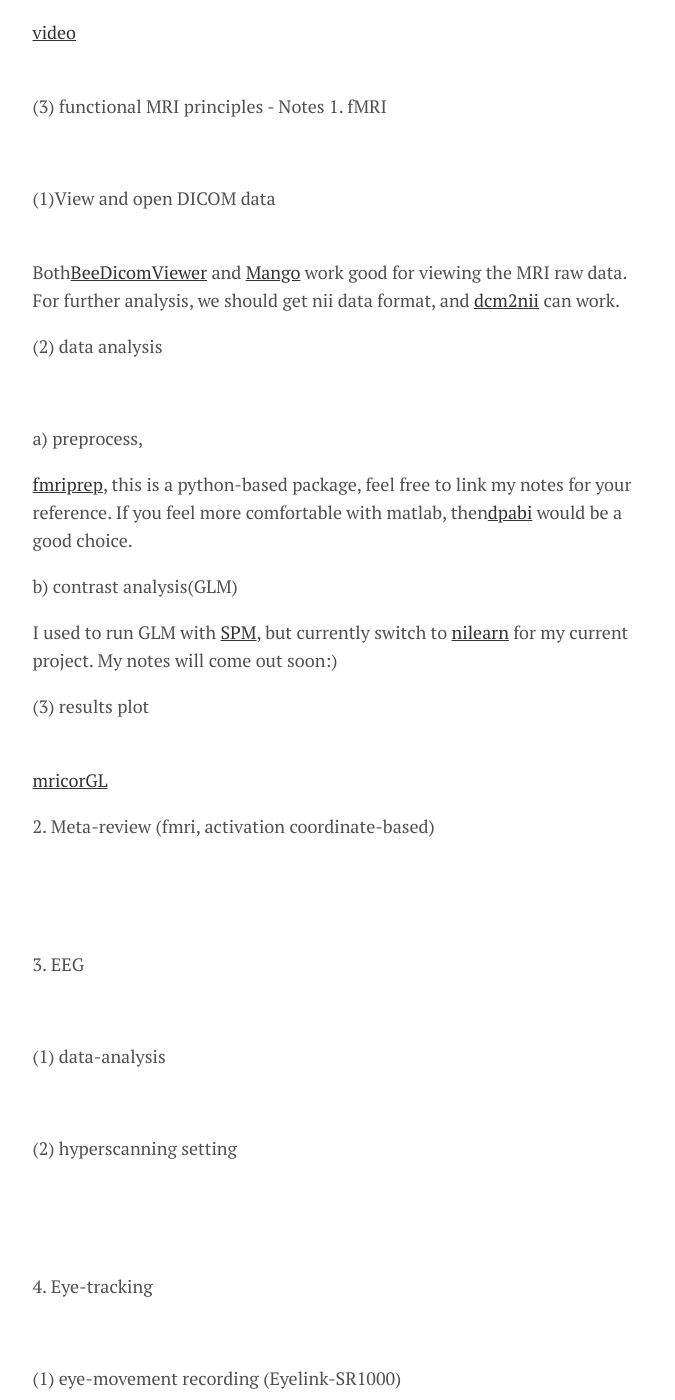
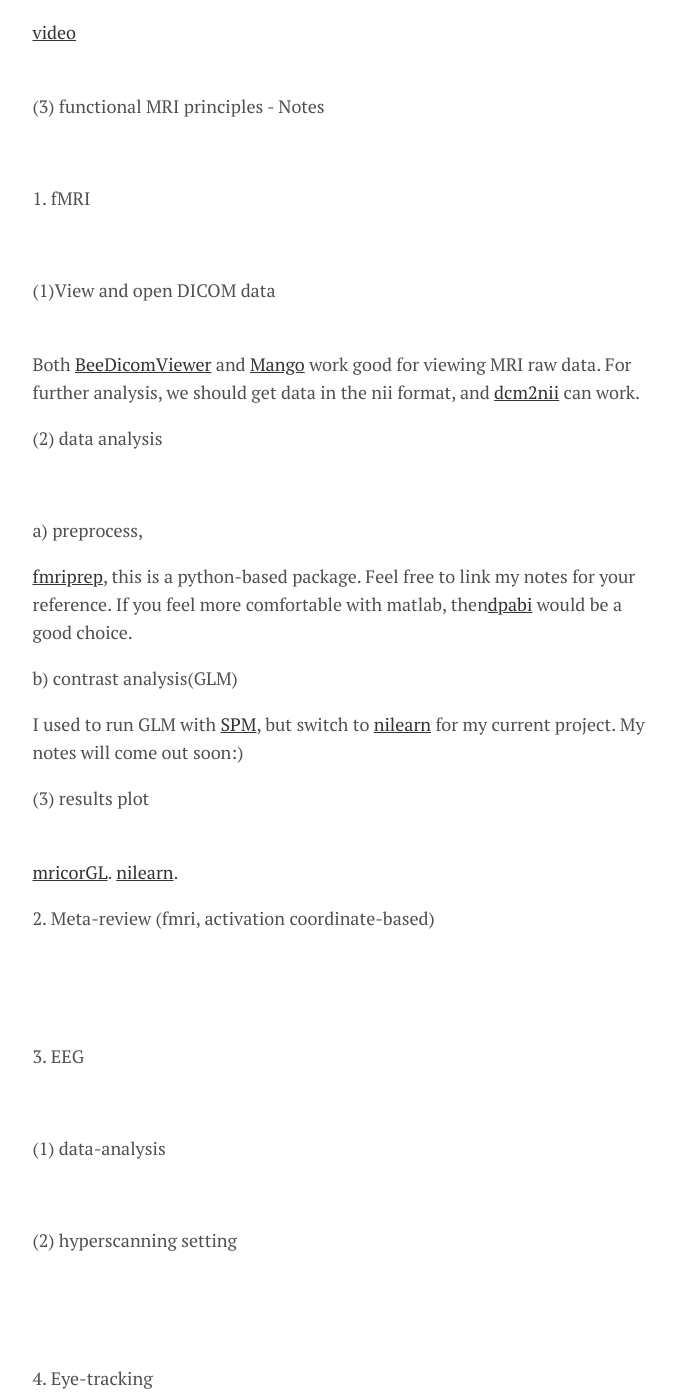
Before and after one commit to wu-shuyi/wu-shuyi.github.io, a Jekyll site: the page built from menu/learning resources.md, in a window 1280 px wide and 1400 px high, scrolled down 2062 px. Shown: the whole window, without its empty margins (300-975 px from the left). Built offline with Jekyll 4.4.1, drawn with Linux system fonts in a browser that asks for light colours.

Commit message:
Update learning resources.md

```diff
--- a/menu/learning resources.md
+++ b/menu/learning resources.md
@@ -56,23 +56,23 @@ Here I would share some of my learning notes and open materials. <br>
 
 
 
-<font size="4.5"> Notes </font>
-
+<font size="4.5"> Notes </font><br>
 <font size="4.5">  1. fMRI </font> <br>
 <font size="4"> (1)View and open DICOM data </font>  <br>
-Both[BeeDicomViewer](https://beedicom.com/) and [Mango](http://mangoviewer.com/usingmango.html) work good for viewing the MRI raw data.
-For further analysis, we should get nii data format, and [dcm2nii](https://www.nitrc.org/projects/dcm2nii/) can work.
+Both [BeeDicomViewer](https://beedicom.com/) and [Mango](http://mangoviewer.com/usingmango.html) work good for viewing MRI raw data.
+For further analysis, we should get data in the nii format, and [dcm2nii](https://www.nitrc.org/projects/dcm2nii/) can work.
 
 <font size="4"> (2) data analysis </font>  <br>
 <font size="4"> a) preprocess,  </font>
-[fmriprep](https://www.evernote.com/shard/s721/sh/c0f52dc3-a373-afc1-d57c-da19eb7e8ae2/hn3E1th6vOlWhKrLNENrQtWp6H85a-ejgoelDlEN6Zj4vieru_2fIXZrrg), this is a python-based package, feel free to link my notes for your reference.
+[fmriprep](https://www.evernote.com/shard/s721/sh/c0f52dc3-a373-afc1-d57c-da19eb7e8ae2/hn3E1th6vOlWhKrLNENrQtWp6H85a-ejgoelDlEN6Zj4vieru_2fIXZrrg), this is a python-based package. Feel free to link my notes for your reference.
 If you feel more comfortable with matlab, then[dpabi](http://rfmri.org/DPABI) would be a good choice.
 
 <font size="4"> b) contrast analysis(GLM) </font>
-I used to run GLM with [SPM](https://www.fil.ion.ucl.ac.uk/spm/course/slides23-oct/), but currently switch to [nilearn](https://nilearn.github.io/stable/index.html) for my current project. My notes will come out soon:) <br>
+I used to run GLM with [SPM](https://www.fil.ion.ucl.ac.uk/spm/course/slides23-oct/), but switch to [nilearn](https://nilearn.github.io/stable/index.html) for my current project. My notes will come out soon:) <br>
 
 <font size="4">(3) results plot </font> <br>
-[mricorGL](https://www.nitrc.org/projects/mricrogl)
+[mricorGL](https://www.nitrc.org/projects/mricrogl).
+[nilearn](https://nilearn.github.io/stable/plotting/index.html).
 
 <font size="4.5">  2. Meta-review (fmri, activation coordinate-based) </font> <br>
 
```
